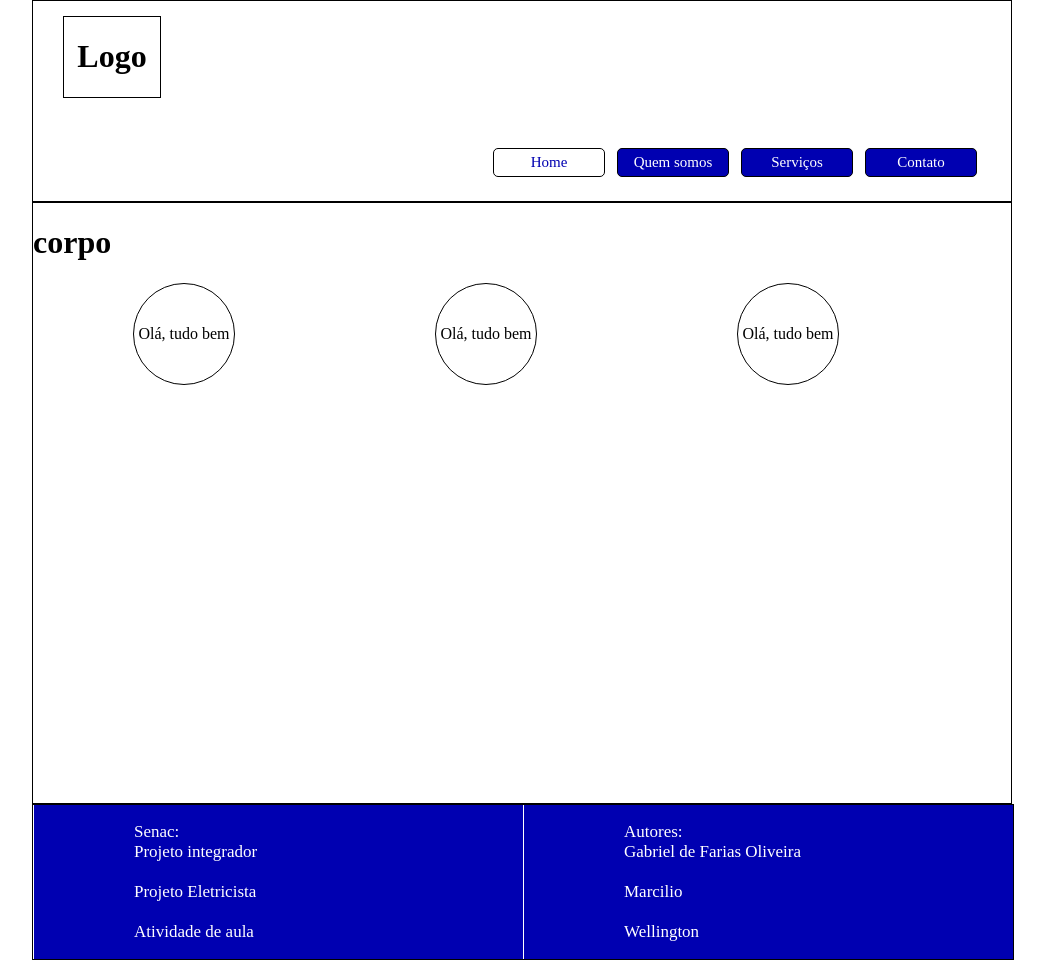
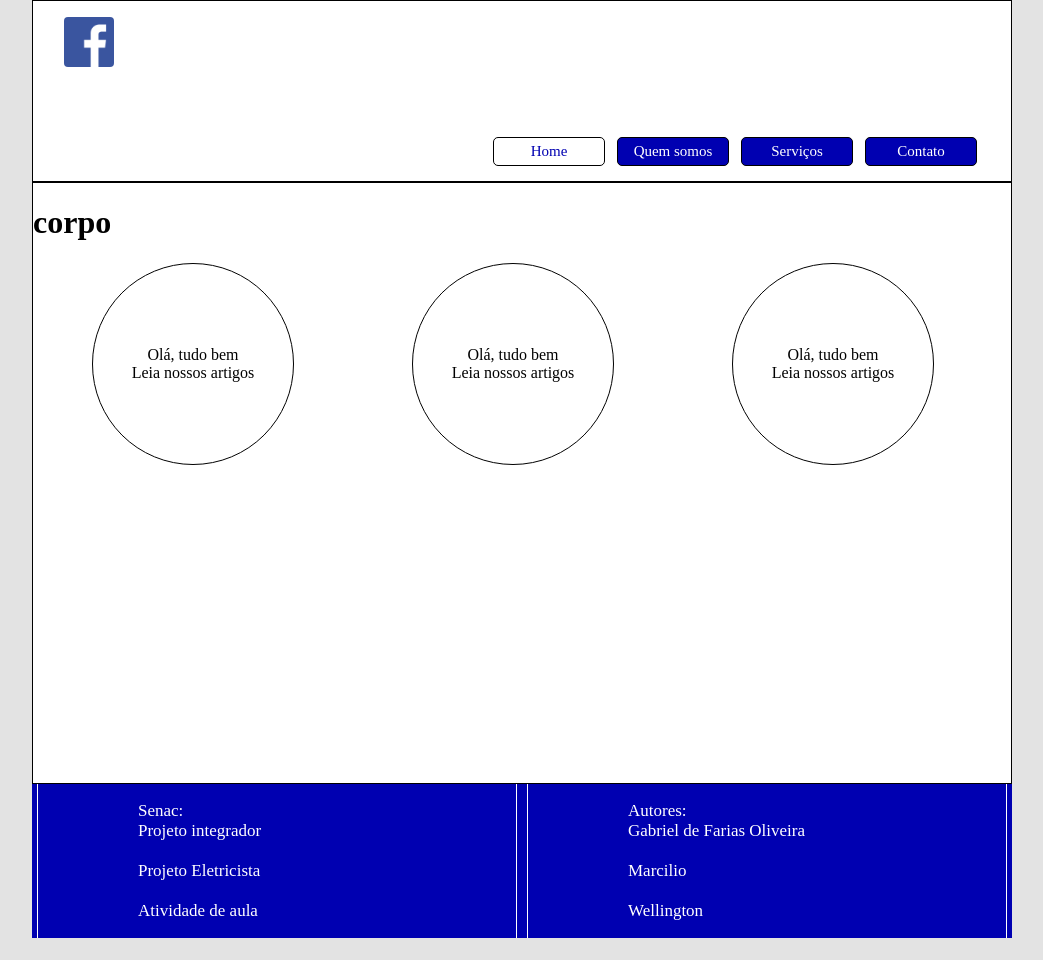
Before and after one commit to gabrieldefarias/projeto_integrador, a plain HTML site: page index.html in a window 1280 px wide. Shown: the whole page, without its empty margins (118-1161 px from the left). After the commit the page ends 938 px from the top, so only its background shows below. Drawn offline with Linux system fonts and the light colour scheme.

Commit message:
31/05/2021 - adicionando conteudo

```diff
--- a/css/estilo.css
+++ b/css/estilo.css
@@ -1,19 +1,23 @@
 body{
     margin: 0;
     padding: 0;
+    background-color: #e3e3e3;
 }
 #estrutura{
     margin: 0 150px;
+    background-color: white;
 }
 #estrutura #header{
     border: 1px solid black;
-    height: 200px;
+    height: 180px;
 }
-#estrutura #header #logo{
+#estrutura #header .logo{
     margin: 15px 30px;
-    border: 1px solid black;
-    width: 96px;
-    text-align: center
+    width: 50px;
+    height: 50px;
+    background-color: white;
+    border: 1px solid white;
+    border-radius: 5px;
 }
 #estrutura #header #menu{
     margin-left: 450px;
@@ -59,19 +63,18 @@ body{
 }
 #estrutura #corpo .artigo .conteudo{
     flex-direction: column;
-    width: 100px;
-    height: 100px;
+    width: 200px;
+    height: 200px;
     text-align: center;
     border: 1px solid black;
     border-radius: 50%;
-    margin: 0 100px;
+    margin: 0px 59px;
 }
 #estrutura #corpo .artigo .conteudo p{
-    margin-top: 41px;
+    margin-top: 82px;
 }
 /*======================= FOOTER ==================================*/
 #estrutura #footer{
-    border: 1px solid black;
     display: flex;
     background-color: rgb(0, 0, 177);
     color: white;
@@ -81,6 +84,8 @@ body{
     flex-direction: column;
     width: 50%;
     border-left: 1px solid;
+    border-right: 1px solid;
+    margin: 0 5px;
     padding: 0px 100px
 }
 #estrutura #footer .rodape p{
--- a/index.html
+++ b/index.html
@@ -10,9 +10,7 @@
 <body>
     <div id="estrutura">
         <div id="header">
-            <div id="logo">
-                <h1>Logo</h1>
-            </div>
+            <img src="imagens/facebook.png" class="logo" alt="Logo">
             <div id="menu">
                 <ul>
                     <li><a href="index.html" class="atual">Home</a></li>
@@ -26,9 +24,9 @@
         <div id="corpo">
             <h1>corpo</h1>
             <div class="artigo">
-                <div class="conteudo"><p>Olá, tudo bem</p></div>
-                <div class="conteudo"><p>Olá, tudo bem</p></div>
-                <div class="conteudo"><p>Olá, tudo bem</p></div>
+                <div class="conteudo"><p>Olá, tudo bem <br>Leia nossos artigos</p></div>
+                <div class="conteudo"><p>Olá, tudo bem <br>Leia nossos artigos</p></div>
+                <div class="conteudo"><p>Olá, tudo bem <br>Leia nossos artigos</p></div>
             </div>
         </div>
 
```
Also changed, not shown: imagens/facebook.png (added).
